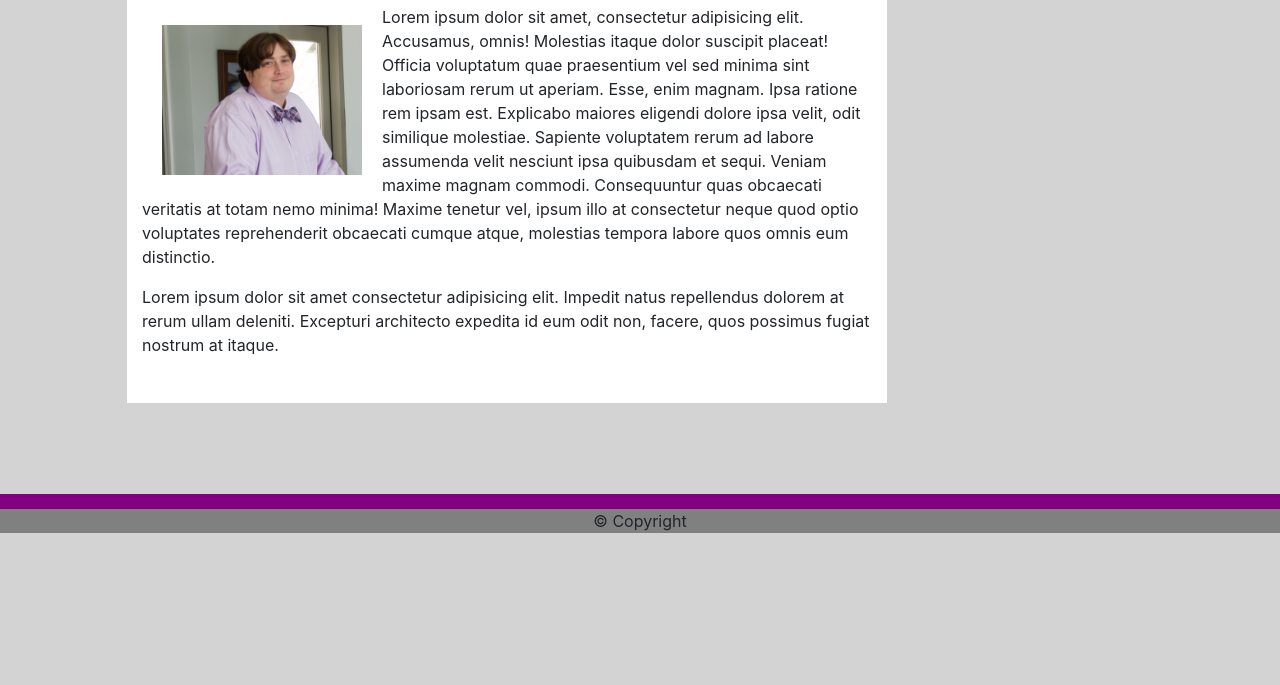
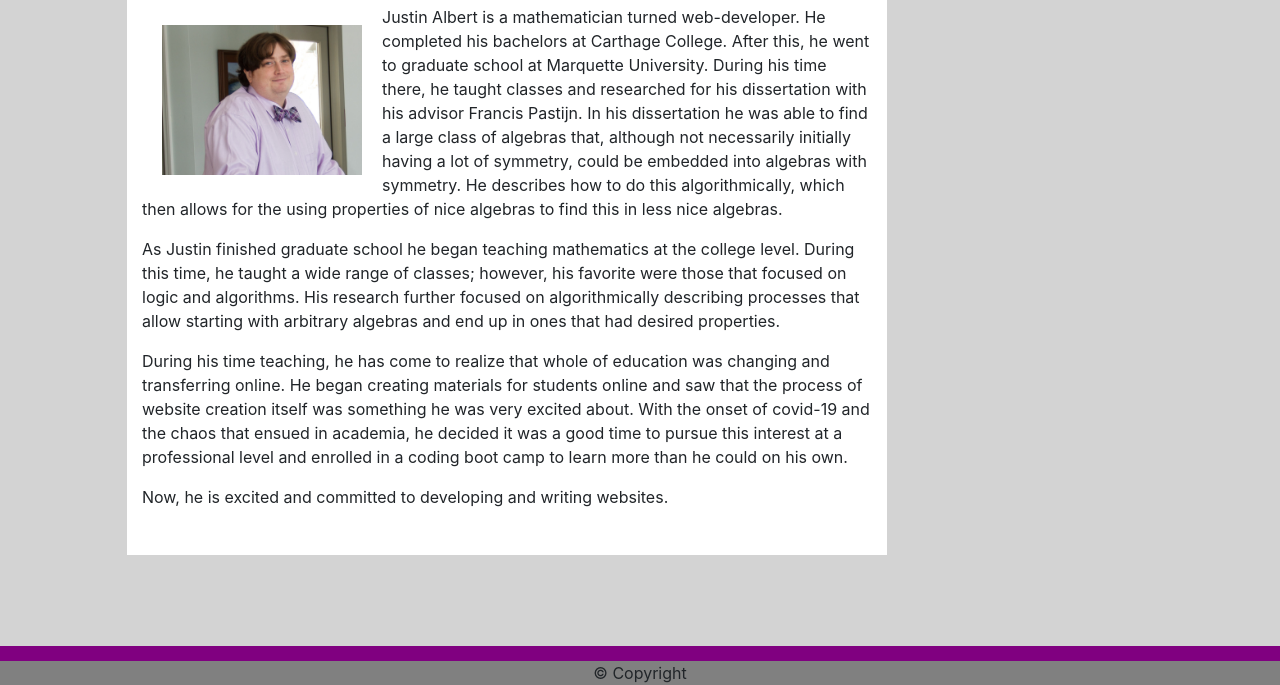
Before and after one commit to jalbert12485/homework-2, a plain HTML site: page index.html in a window 1280 px wide. Shown: the part 230-915 px from the top of the page. Before the commit the page ends 800 px from the top, so only its background shows below. Drawn offline with nearby package versions, Linux system fonts and the light colour scheme.

Commit message:
added about me details

```diff
--- a/index.html
+++ b/index.html
@@ -60,10 +60,10 @@
               <section >
             <img src="img/wedding-060-e1534810309455 (1).jpg" alt="About Me Photo" id="aboutimg">
 
-              <p  >   Lorem ipsum dolor sit amet, consectetur adipisicing elit. Accusamus, omnis! Molestias itaque dolor suscipit placeat! Officia voluptatum quae praesentium vel sed minima sint laboriosam rerum ut aperiam. Esse, enim magnam.
-          Ipsa ratione rem ipsam est. Explicabo maiores eligendi dolore ipsa velit, odit similique molestiae. Sapiente voluptatem rerum ad labore assumenda velit nesciunt ipsa quibusdam et sequi. Veniam maxime magnam commodi.
-          Consequuntur quas obcaecati veritatis at totam nemo minima! Maxime tenetur vel, ipsum illo at consectetur neque quod optio voluptates reprehenderit obcaecati cumque atque, molestias tempora labore quos omnis eum distinctio.</p>
-              <p  >Lorem ipsum dolor sit amet consectetur adipisicing elit. Impedit natus repellendus dolorem at rerum ullam deleniti. Excepturi architecto expedita id eum odit non, facere, quos possimus fugiat nostrum at itaque.</p>
+              <p> Justin Albert is a mathematician turned web-developer.  He completed his bachelors at Carthage College.  After this, he went to graduate school at Marquette University.  During his time there, he taught classes and researched for his dissertation with his advisor Francis Pastijn.  In his dissertation he was able to find a large class of algebras that, although not necessarily initially having a lot of symmetry, could be embedded into algebras with symmetry.  He describes how to do this algorithmically, which then allows for the using properties of nice algebras to find this in less nice algebras.  </p>
+              <p>As Justin finished graduate school he began teaching mathematics at the college level.  During this time, he taught a wide range of classes; however, his favorite were those that focused on logic and algorithms.  His research further focused on algorithmically describing processes that allow starting with arbitrary algebras and end up in ones that had desired properties.</p>
+              <p>During his time teaching, he has come to realize that whole of education was changing and transferring online.  He began creating materials for students online and saw that the process of website creation itself was something he was very excited about.  With the onset of covid-19 and the chaos that ensued in academia, he decided it was a good time to pursue this interest at a professional level and enrolled in a coding boot camp to learn more than he could on his own.</p>
+              <p>Now, he is excited and committed to developing and writing websites.</p>
               </section>
             </article>
           </div>
```
